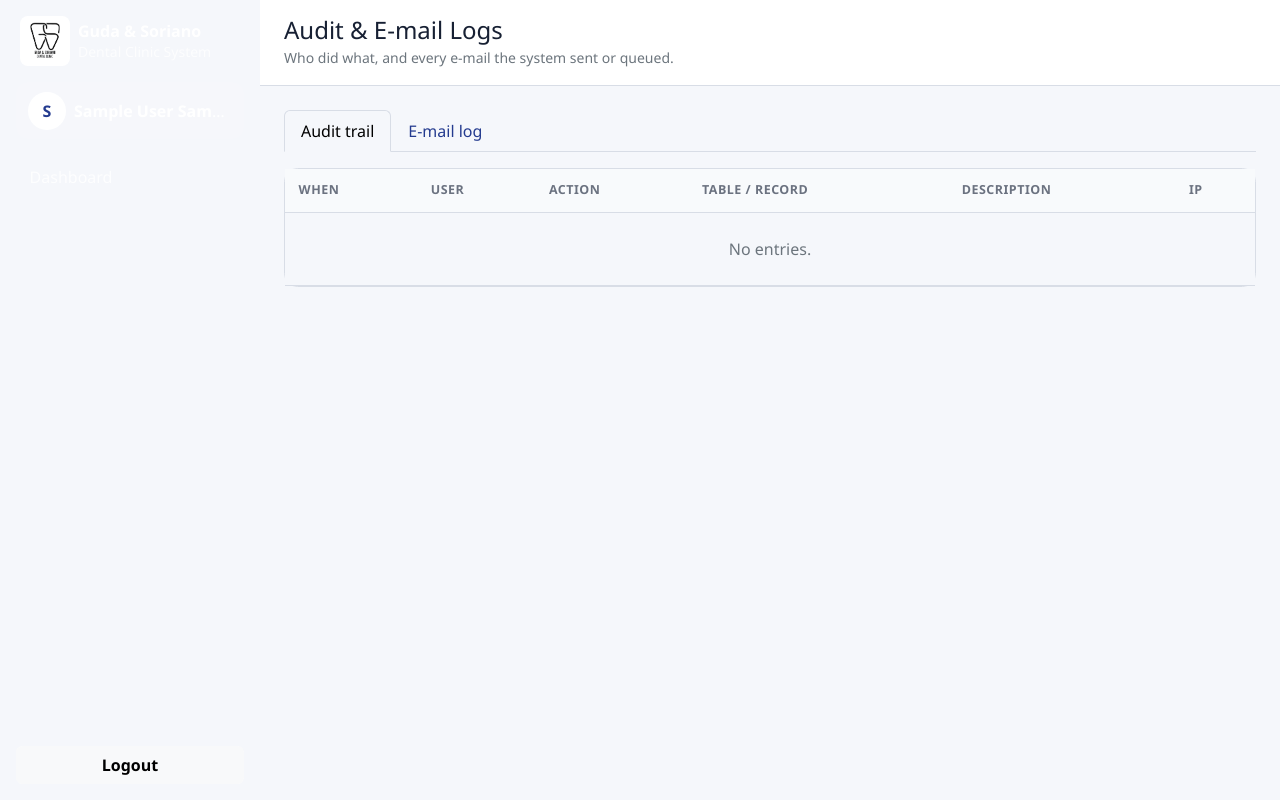
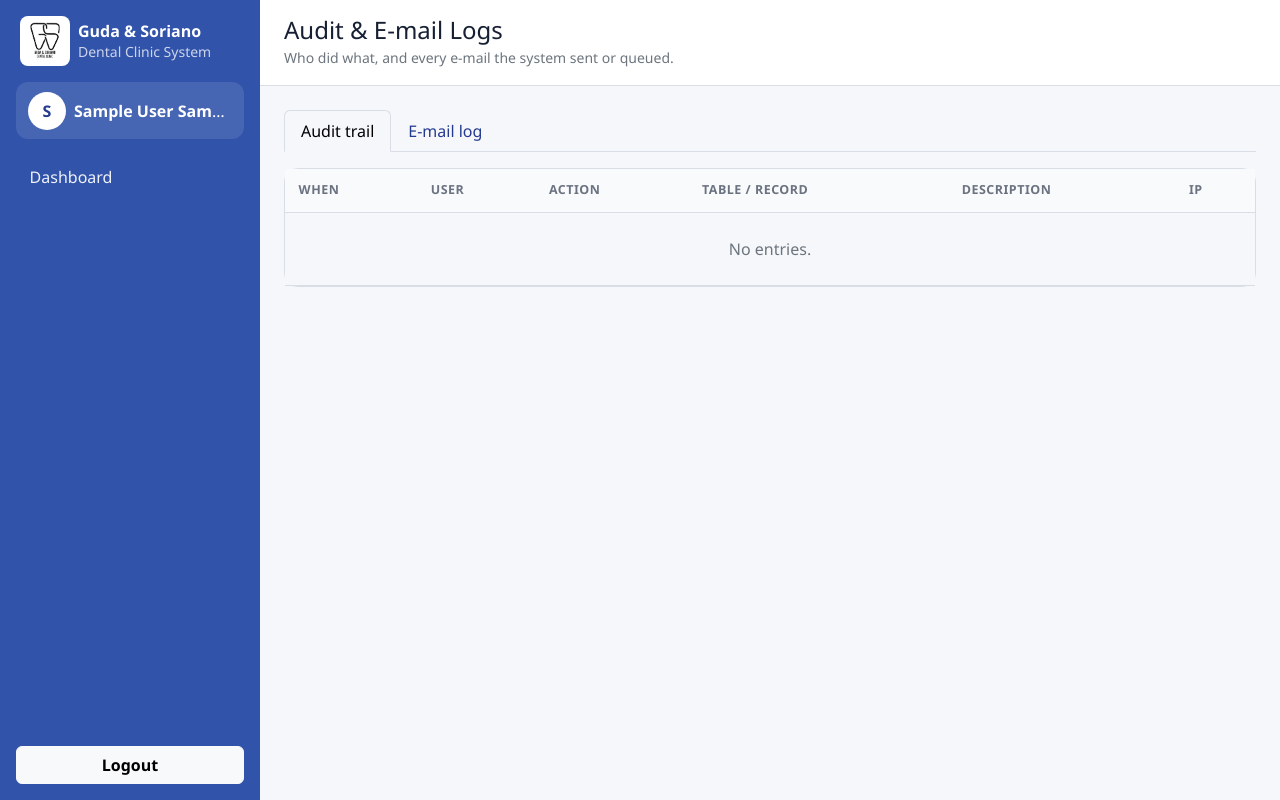
Before and after one commit to atreyuuu009/orachart-laravel, a Laravel app: page /admin/logs in a window 1280 px wide. Run offline with Laravel 12, Linux system fonts and the light colour scheme; the visitor is signed in with stand-in values (Sample User, id 1); data comes from the database, SQL or seed files in the repository; data that the repository does not hold is empty.

Commit message:
fixed colors in the side bar

```diff
--- a/public/css/theme.css
+++ b/public/css/theme.css
@@ -40,9 +40,9 @@
 .demo-box { background: var(--gs-blue-light); border-radius: .75rem; padding: .85rem 1rem; font-size: .85rem; }
 
 /* ---------- app shell ---------- */
-.app-sidebar { width: var(--gs-sidebar-w); background: var(--gs-primary); color: #fff; }
-.app-sidebar .nav-link { color: rgba(255,255,255,.82); border-radius: .6rem; padding: .6rem .85rem; font-weight: 500; }
-.app-sidebar .nav-link:hover { background: rgba(255,255,255,.1); color: #fff; }
+.app-sidebar { width: var(--gs-sidebar-w); background-color: #3153aa !important; color: #fff; }
+.app-sidebar .nav-link { color: rgba(255,255,255,.92); border-radius: .6rem; padding: .6rem .85rem; font-weight: 500; }
+.app-sidebar .nav-link:hover { background: rgba(255,255,255,.12); color: #fff; }
 .app-sidebar .nav-link.active { background: #fff; color: var(--gs-primary); font-weight: 700; }
 .user-chip { background: rgba(255,255,255,.1); border-radius: .75rem; padding: .6rem .75rem; }
 .avatar { width: 38px; height: 38px; border-radius: 50%; background: #fff; color: var(--gs-primary); display: grid; place-items: center; font-weight: 700; flex: none; }
--- a/resources/views/layouts/base.blade.php
+++ b/resources/views/layouts/base.blade.php
@@ -6,7 +6,7 @@
   <meta name="csrf-token" content="{{ csrf_token() }}">
   <title>@yield('title', 'Guda & Soriano Dental Clinic')</title>
   <link href="https://cdn.jsdelivr.net/npm/bootstrap@5.3.3/dist/css/bootstrap.min.css" rel="stylesheet">
-  <link href="{{ asset('css/theme.css') }}" rel="stylesheet">
+  <link href="{{ asset('css/theme.css') }}?v={{ filemtime(public_path('css/theme.css')) }}" rel="stylesheet">
   @stack('head')
 </head>
 <body>
```
